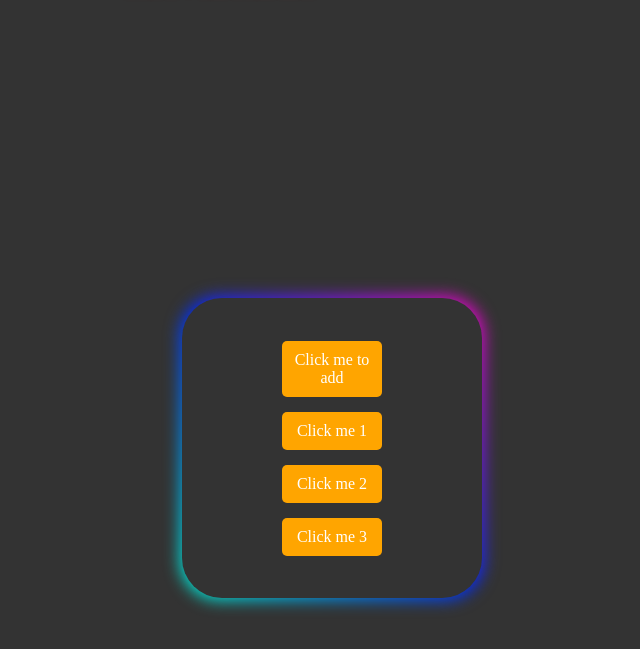
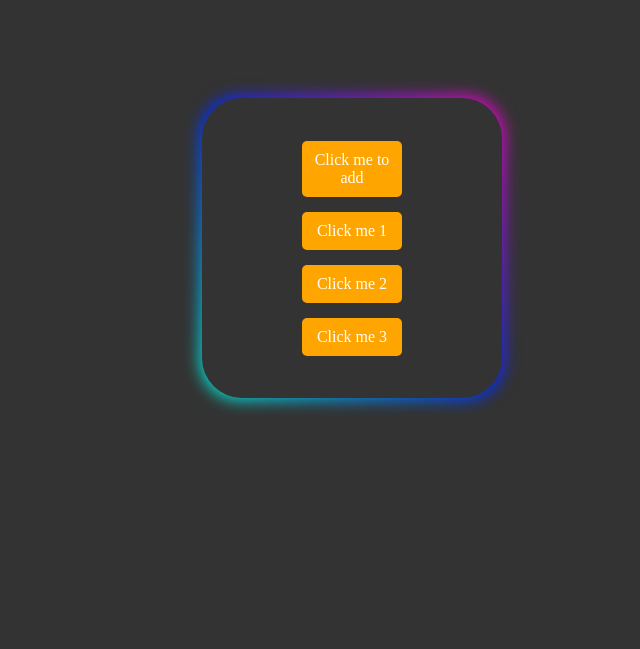
Before and after one commit to Guilherme-0-0/test, a plain HTML site: page index.html in a window 1280 px wide. Shown: the part 69-718 px from the top of the page, without its empty margins (418-1058 px from the left). Drawn offline with Linux system fonts and the light colour scheme.

Commit message:
Update style.css

```diff
--- a/style.css
+++ b/style.css
@@ -15,8 +15,8 @@ body{
 
     .container{
    position: relative;
-   margin-left: 600px;
-   margin-top: 300px;
+   margin-left: 620px;
+   margin-top: 100px;
    width: 300px;
    height: 300px;
    background-color: #333;
```
